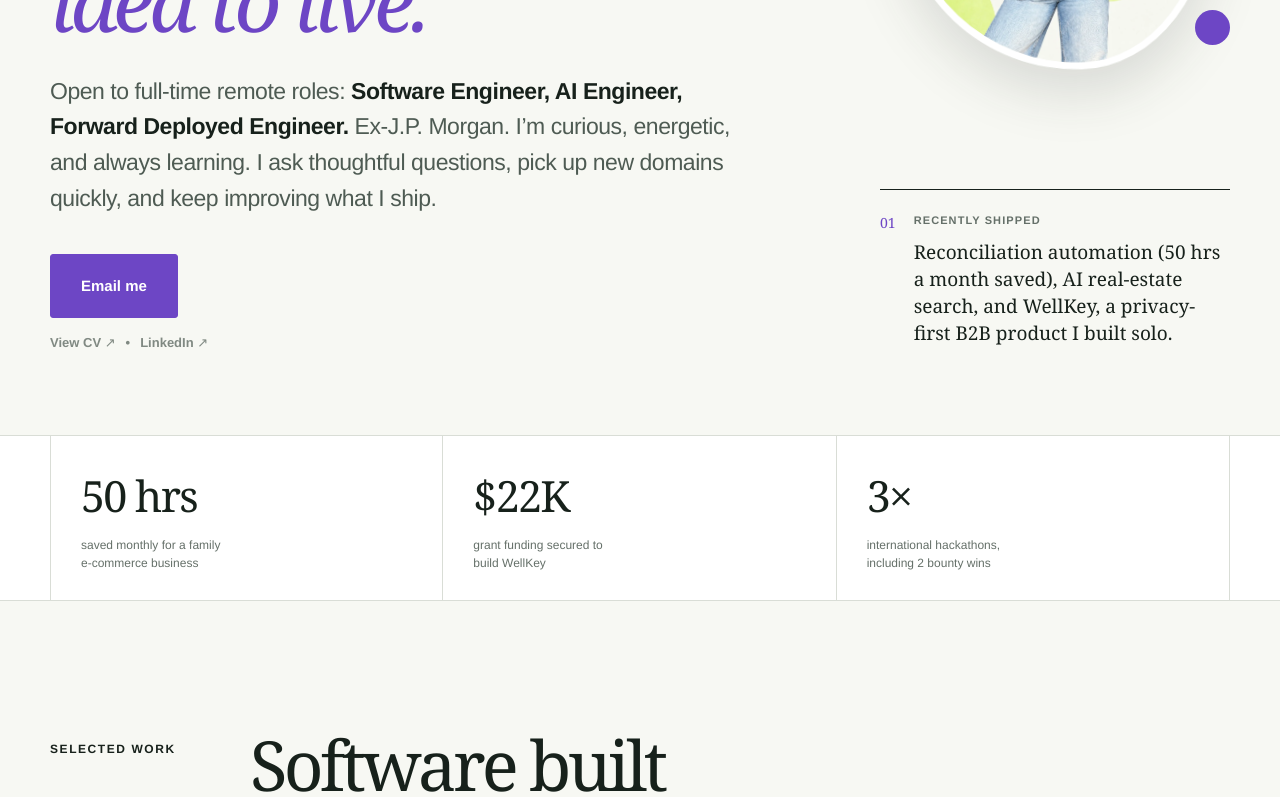
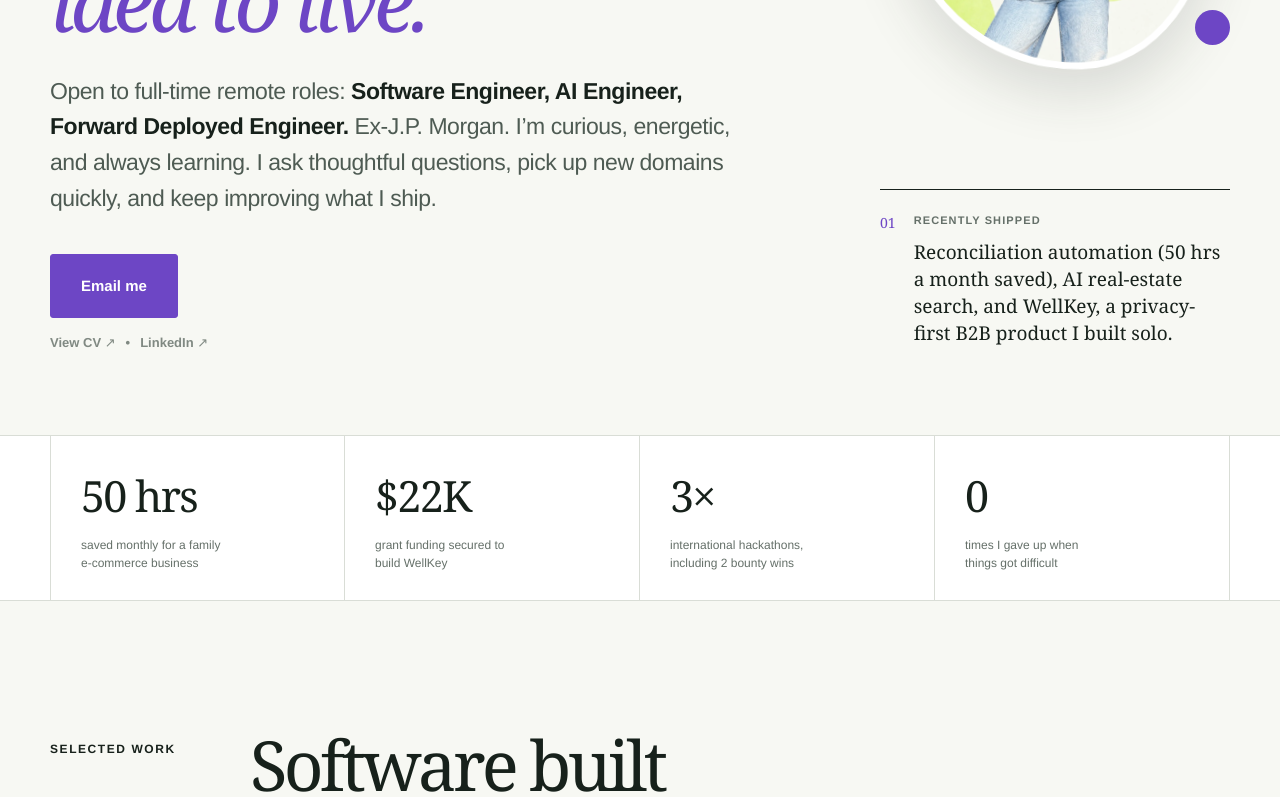
Before and after one commit to wszitenhelm/my-website, a React (Vite) app in the folder my-portfolio/: page / in a window 1280 px wide. Shown: the part 428-1225 px from the top of the page. Built offline with nearby package versions, Linux system fonts and the light colour scheme; the HTML template or start-up script is replaced by a standard one.

Commit message:
Restore perseverance highlight

```diff
--- a/my-portfolio/src/Home.jsx
+++ b/my-portfolio/src/Home.jsx
@@ -16,6 +16,7 @@ const HIGHLIGHTS = [
   { value: '50 hrs', label: 'saved monthly for a family e-commerce business' },
   { value: '$22K', label: 'grant funding secured to build WellKey' },
   { value: '3×', label: 'international hackathons, including 2 bounty wins' },
+  { value: '0', label: 'times I gave up when things got difficult' },
 ];
 
 const PROJECTS = [
--- a/my-portfolio/src/index.css
+++ b/my-portfolio/src/index.css
@@ -166,7 +166,7 @@ em { color: #6d46c5; font-weight: 400; }
 .hero-note strong { font-family: var(--serif); font-size: 19px; font-weight: 400; line-height: 1.4; }
 
 .highlights { border-block: 1px solid var(--line); background: white; }
-.highlights-grid { display: grid; grid-template-columns: repeat(3, 1fr); }
+.highlights-grid { display: grid; grid-template-columns: repeat(4, 1fr); }
 .highlight { min-height: 145px; padding: 28px 30px; border-right: 1px solid var(--line); }
 .highlight:first-child { border-left: 1px solid var(--line); }
 .highlight strong { display: block; font-family: var(--serif); font-size: 43px; font-weight: 400; letter-spacing: -.04em; }
```
